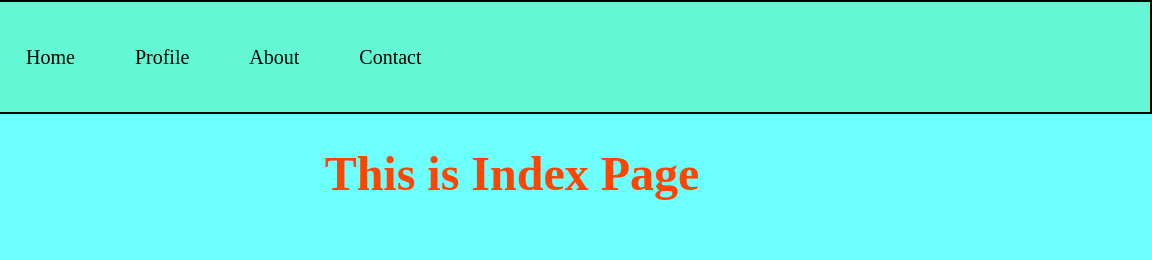
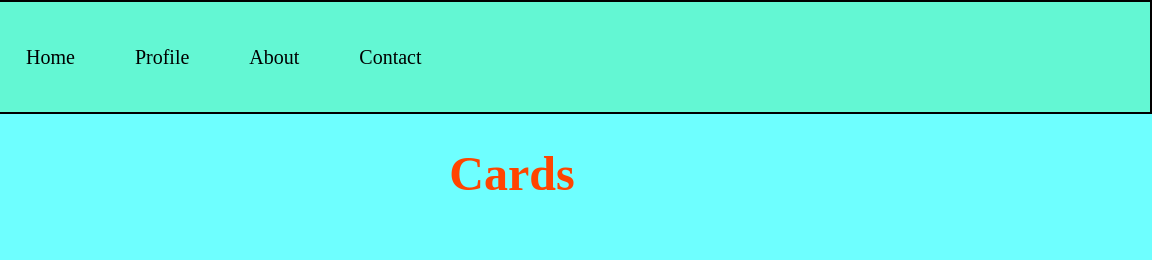
Before and after one commit to yogita-s-24/forpractice, a plain HTML site: page index.html in a window 1280 px wide. Shown: the top 260 px of the page, 128-1280 px from the left. Drawn offline with Linux system fonts and the light colour scheme.

Commit message:
cards heading added

```diff
--- a/index.html
+++ b/index.html
@@ -17,12 +17,14 @@
         font-size: 48px;
 
     }
-    a{
+
+    a {
         text-decoration: none;
         color: black;
         font-size: 20px;
     }
-    .nav-cont{
+
+    .nav-cont {
         display: flex;
         background-color: #36d30f2e;
         position: relative;
@@ -30,33 +32,37 @@
         border: 2px solid black;
         height: 110px;
     }
-    .home{
+
+    .home {
         margin: 30px;
     }
-    .logo{
+
+    .logo {
         height: 120px;
         width: 120px;
-        border-radius: 100px 0px 0px 0px ;
+        border-radius: 100px 0px 0px 0px;
         margin-left: 2px;
     }
-    .cards{
+
+    .cards {
         border: solid black 2px;
         height: 200px;
         width: 190px;
     }
-    .card-cont{
+
+    .card-cont {
         display: flex;
         justify-content: space-around;
 
     }
-    .cards{
+
+    .cards {
         margin: 30px;
     }
-    h2{
+
+    h2 {
         text-align: center;
     }
-
-
 </style>
 
 <body>
@@ -80,13 +86,10 @@
         <div class="home">
             <a href="./pages/contact.html">Contact</a>
         </div>
-
-
-
     </div>
 
     <div>
-        <h1>This is Index Page</h1>
+        <h1>Cards</h1>
     </div>
 
     <div class="card-cont">
```
Lines whose indentation alone changed are shown as unchanged.
